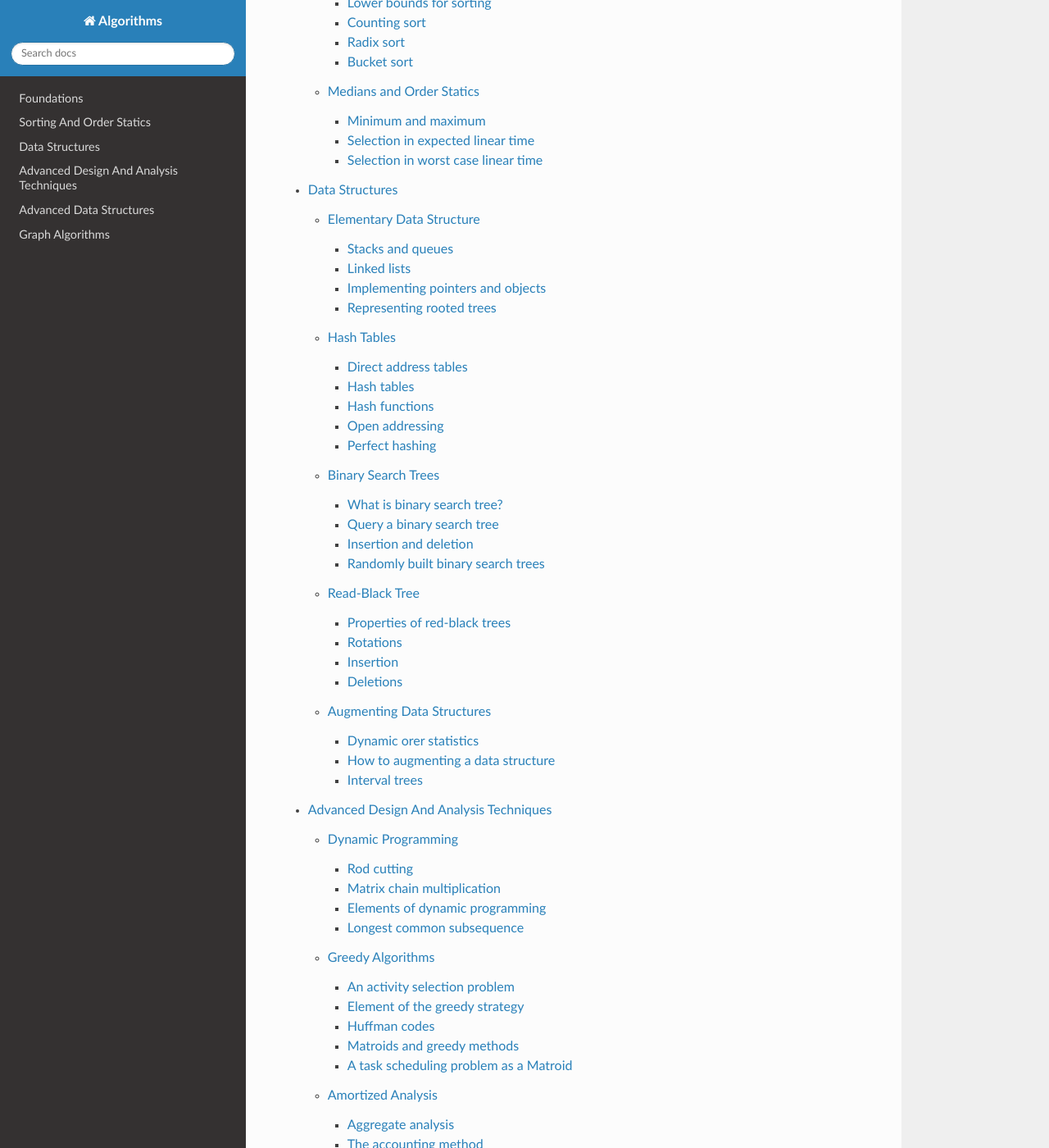
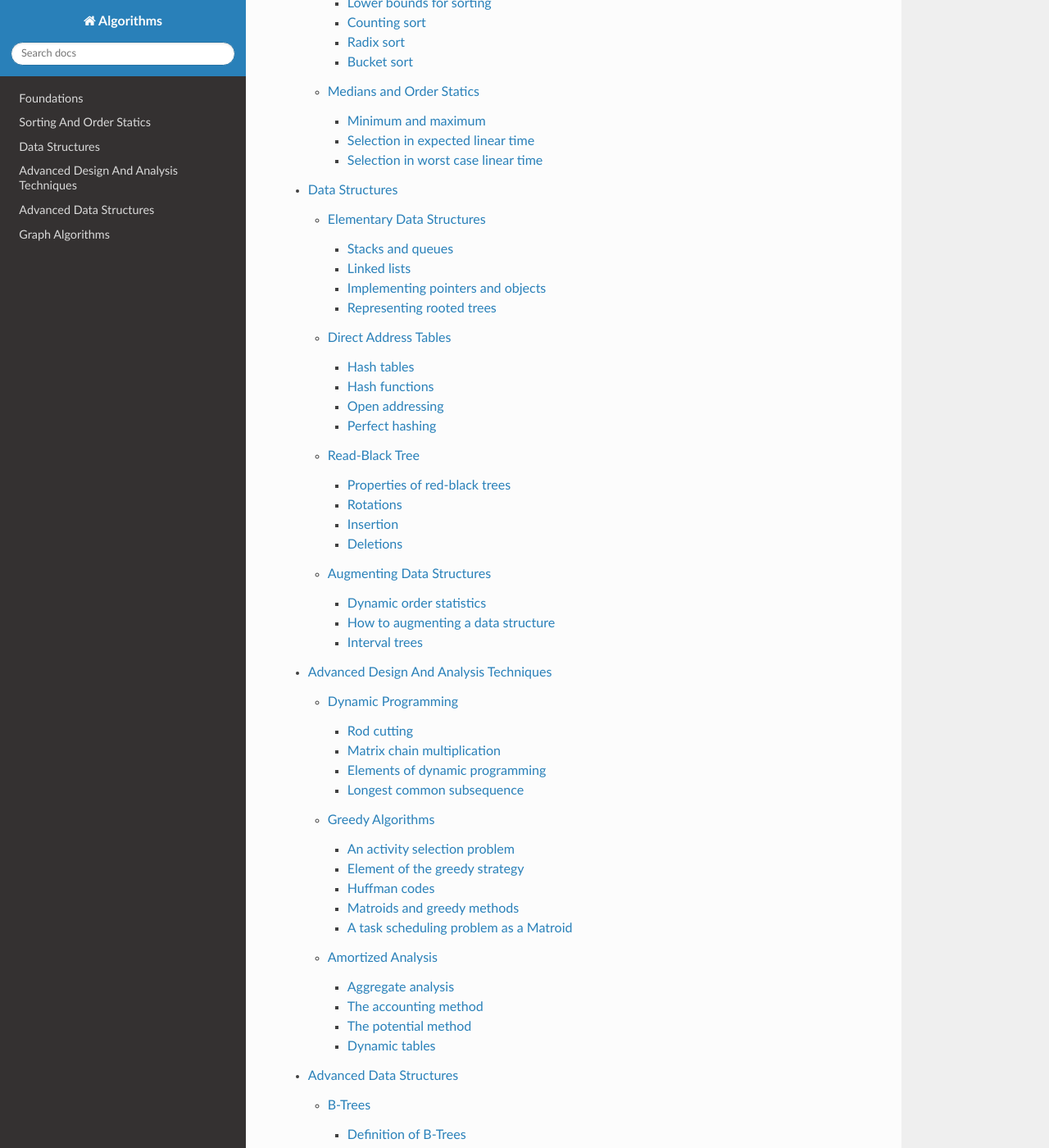
Before and after one commit to hungtranvn/AlgorithmHT, a Sphinx documentation site: the page built from docs/source/index.rst, in a window 1280 px wide and 1400 px high, scrolled down 1494 px. Shown: the whole window at 82% size. Built offline with Sphinx 7.4.7 and the Read the Docs theme 2.0.0, drawn with Linux system fonts in a browser that asks for light colours; pages that are not in the unit, such as notebooks, are missing from menus.

Commit message:
modified the data structure doc

```diff
--- /dev/null
+++ b/docs/source/augmentingDataStructures.rst
@@ -0,0 +1,14 @@
+Augmenting Data Structures
+==========================
+
+************************
+Dynamic order statistics
+************************
+
+**********************************
+How to augmenting a data structure
+**********************************
+
+**************
+Interval trees
+**************
--- a/docs/source/dataStructures.rst
+++ b/docs/source/dataStructures.rst
@@ -1,82 +1,10 @@
 Data Structures
 ===============
 
-*************************
-Elementary Data Structure
-*************************
-
-Stacks and queues
------------------
-
-Linked lists
-------------
-
-Implementing pointers and objects
----------------------------------
-
-Representing rooted trees
--------------------------
-
-***********
-Hash Tables
-***********
-
-Direct address tables
----------------------
-
-Hash tables
------------
-
-Hash functions
---------------
-
-Open addressing
----------------
-
-Perfect hashing
----------------
-
-*******************
-Binary Search Trees
-*******************
-
-What is binary search tree?
----------------------------
-
-Query a binary search tree
---------------------------
-
-Insertion and deletion
-----------------------
-
-Randomly built binary search trees
-----------------------------------
-
-***************
-Read-Black Tree
-***************
-
-Properties of red-black trees
------------------------------
-
-Rotations
----------
-
-Insertion
----------
-
-Deletions
----------
-
-**************************
-Augmenting Data Structures
-**************************
-
-Dynamic orer statistics
------------------------
-
-How to augmenting a data structure
-----------------------------------
-
-Interval trees
---------------
+.. toctree::
+    elementaryDataStructure
+    hashTables
+    directAddressTables
+    binarySearchTrees
+    redBlackTree
+    augmentingDataStructures
```
Also changed, not shown: docs/source/binarySearchTree.rst (added, +18 -0 lines), docs/source/directAddressTables.rst (added, +18 -0 lines), docs/source/hashTables.rst (added, +18 -0 lines), docs/source/redBlackTree.rst (added, +15 -0 lines), 1 other file.
